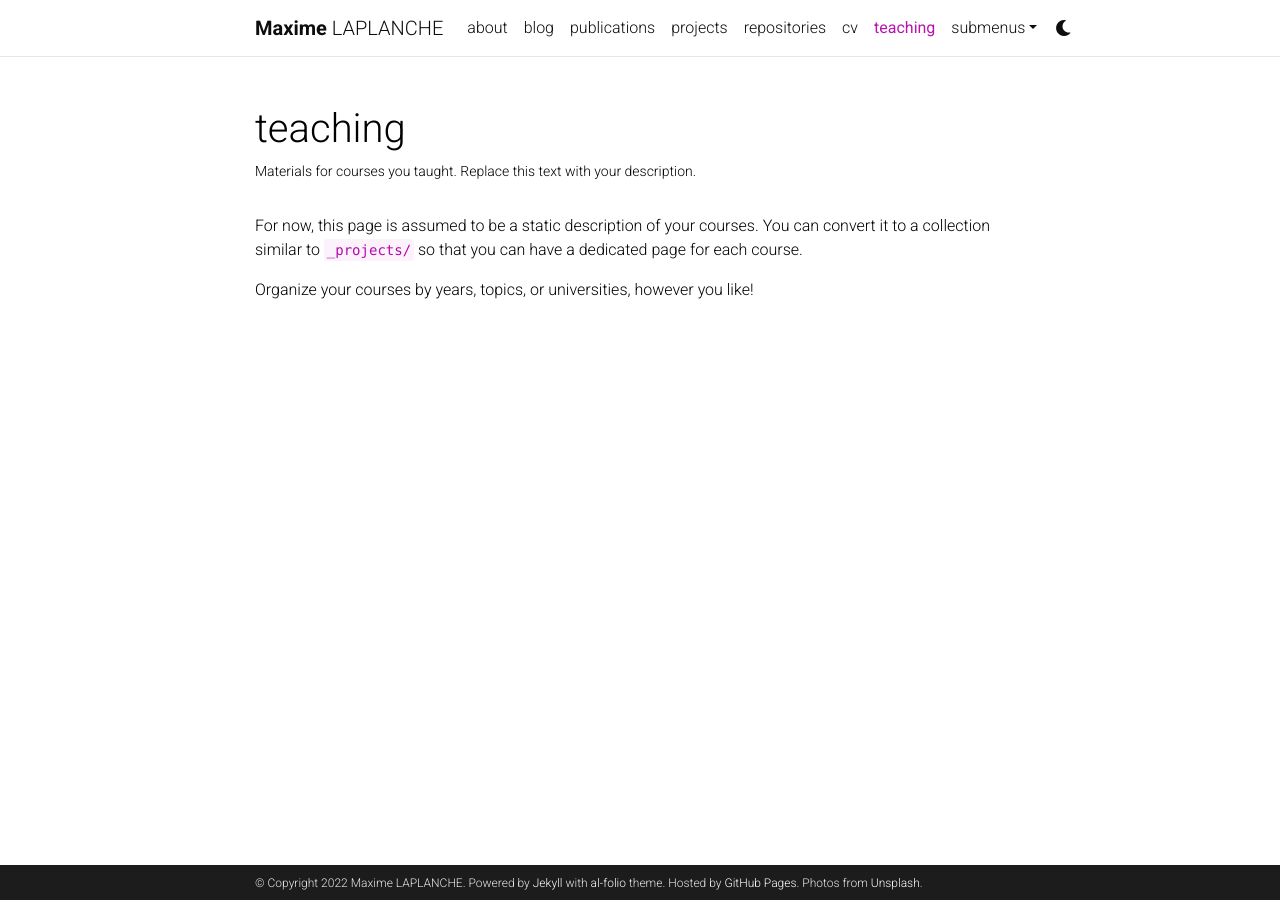
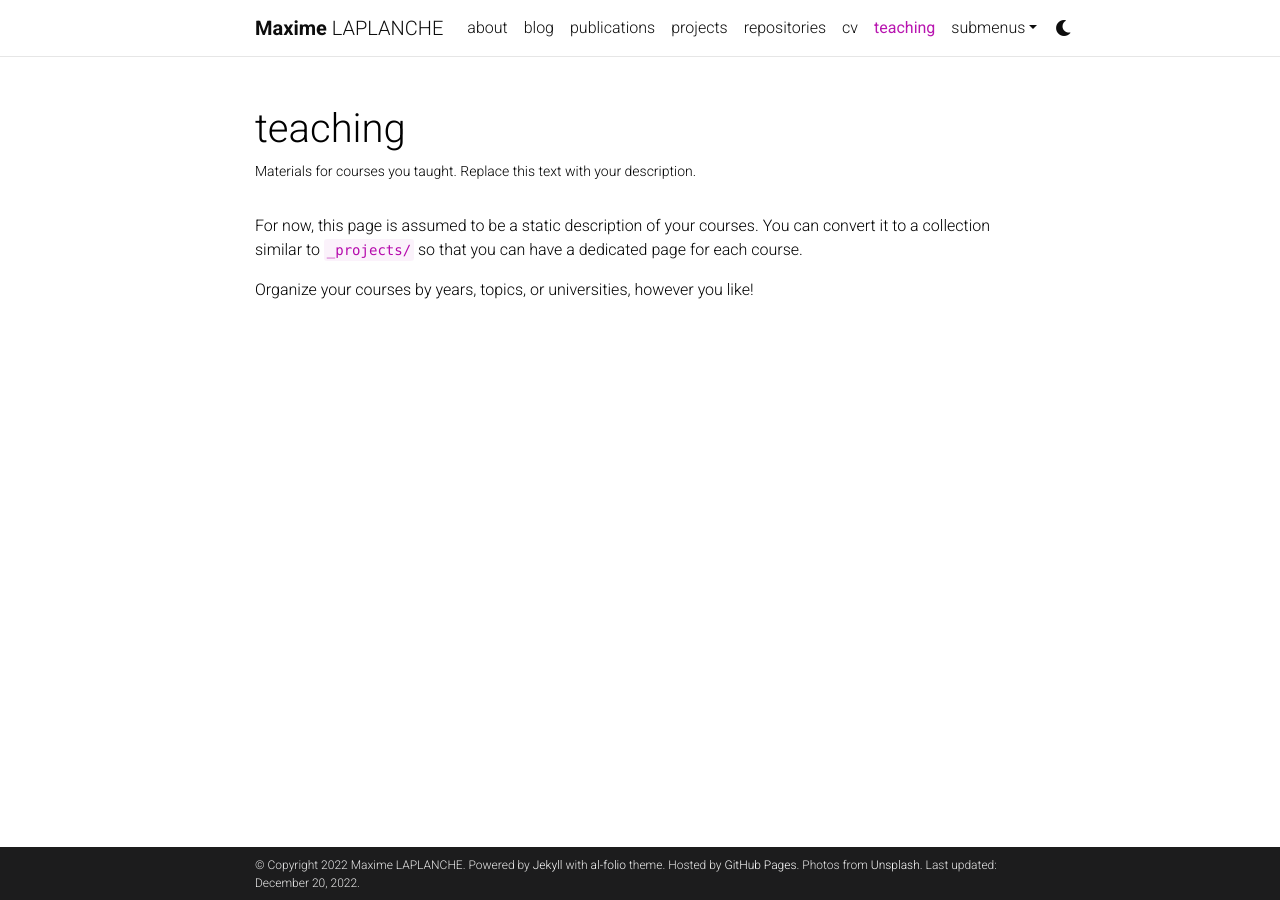
Before and after one commit to LaplancheMaxime/laplanchemaxime.github.io, a Jekyll site: the page built from _pages/teaching.md, in a window 1280 px wide. Built offline with Jekyll 4.4.1, drawn with Linux system fonts in a browser that asks for light colours; comment, search, counter and statistics services are not loaded; a style sheet for code colours, icons or effects is not loaded; some of the changed lines change nothing that is shown.

Commit message:
update config

```diff
--- a/_config.yml
+++ b/_config.yml
@@ -19,8 +19,8 @@
 icon: ⚛️  # the emoji used as the favicon (alternatively, provide image name in /assets/img/)
 
 url: https://maxime-laplanche.github.io # the base hostname & protocol for your site
-baseurl: "" # the subpath of your site, e.g. /blog/
-last_updated: false # set to true if you want to display last updated in the footer
+baseurl: /"" # the subpath of your site, e.g. /blog/
+last_updated: true # set to true if you want to display last updated in the footer
 impressum_path:  # set to path to include impressum link in the footer, use the same path as permalink in a page, helps to conform with EU GDPR
 
 # -----------------------------------------------------------------------------
@@ -67,8 +67,8 @@
 # Social integration
 # -----------------------------------------------------------------------------
 
-github_username: # your GitHub user name
-gitlab_username: # your GitLab user name
+github_username: LaplancheMaxime # your GitHub user name
+gitlab_username: mlaplanche # your GitLab user name
 twitter_username: # your Twitter handle
 mastodon_username: # your mastodon instance+username in the format instance.tld/@username
 linkedin_username: # your LinkedIn user name
```
